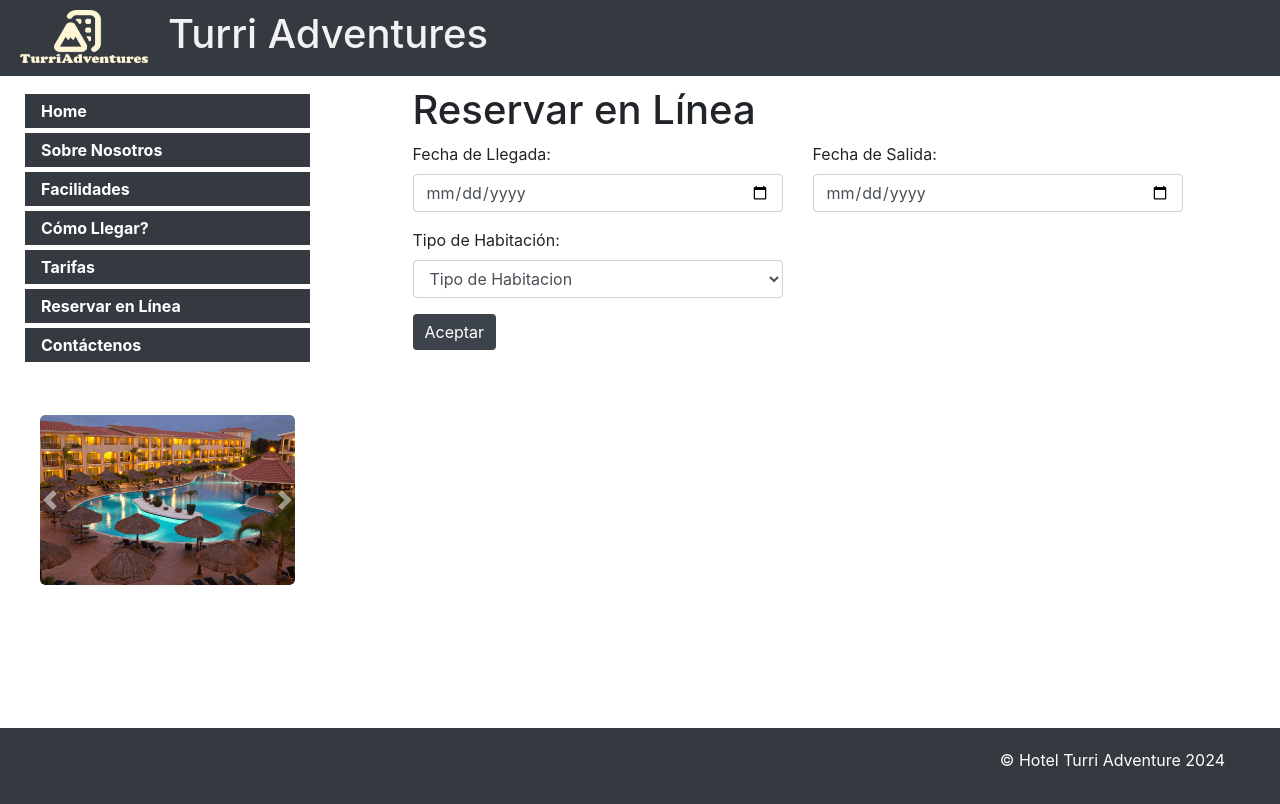
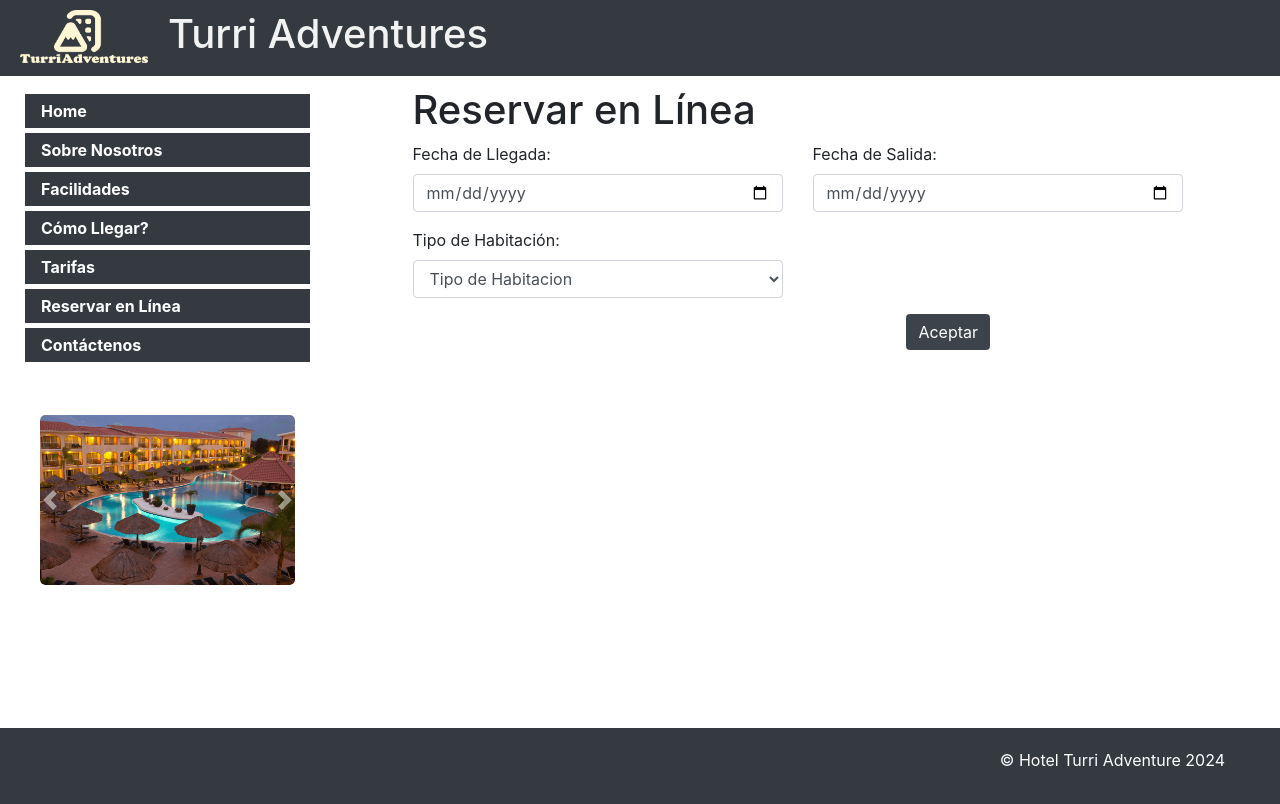
Before and after one commit to JoseSalasCalderon/Front_End_TurriAdventures, an Angular app in the folder TurriAdventures/: page /reserve in a window 1280 px wide. Shown: the top 804 px of the page. Built offline with nearby package versions, Linux system fonts and the light colour scheme.

Commit message:
Pequeñas configuraciones css

```diff
--- a/TurriAdventures/src/app/reserve/reservaHabitacion/reserve.component.css
+++ b/TurriAdventures/src/app/reserve/reservaHabitacion/reserve.component.css
@@ -7,6 +7,7 @@
   color: white;
   border: none;
   cursor: pointer;
+  margin-right: 25%;
 }
 
 .btn:hover {
--- a/TurriAdventures/src/app/reserve/reservaHabitacion/reserve.component.html
+++ b/TurriAdventures/src/app/reserve/reservaHabitacion/reserve.component.html
@@ -45,12 +45,13 @@
       </div>
 
       <div class="row mt-3">
-      <div class="col-md-12">
+        <div class="col-md-12 d-flex justify-content-end"> <!-- Modificado aquí -->
           <button type="submit" class="btn btn-primary">Aceptar</button>
         </div>
       </div>
     </form>
   </div>
+
 
 
 </div>
```
Lines whose indentation alone changed are shown as unchanged.
